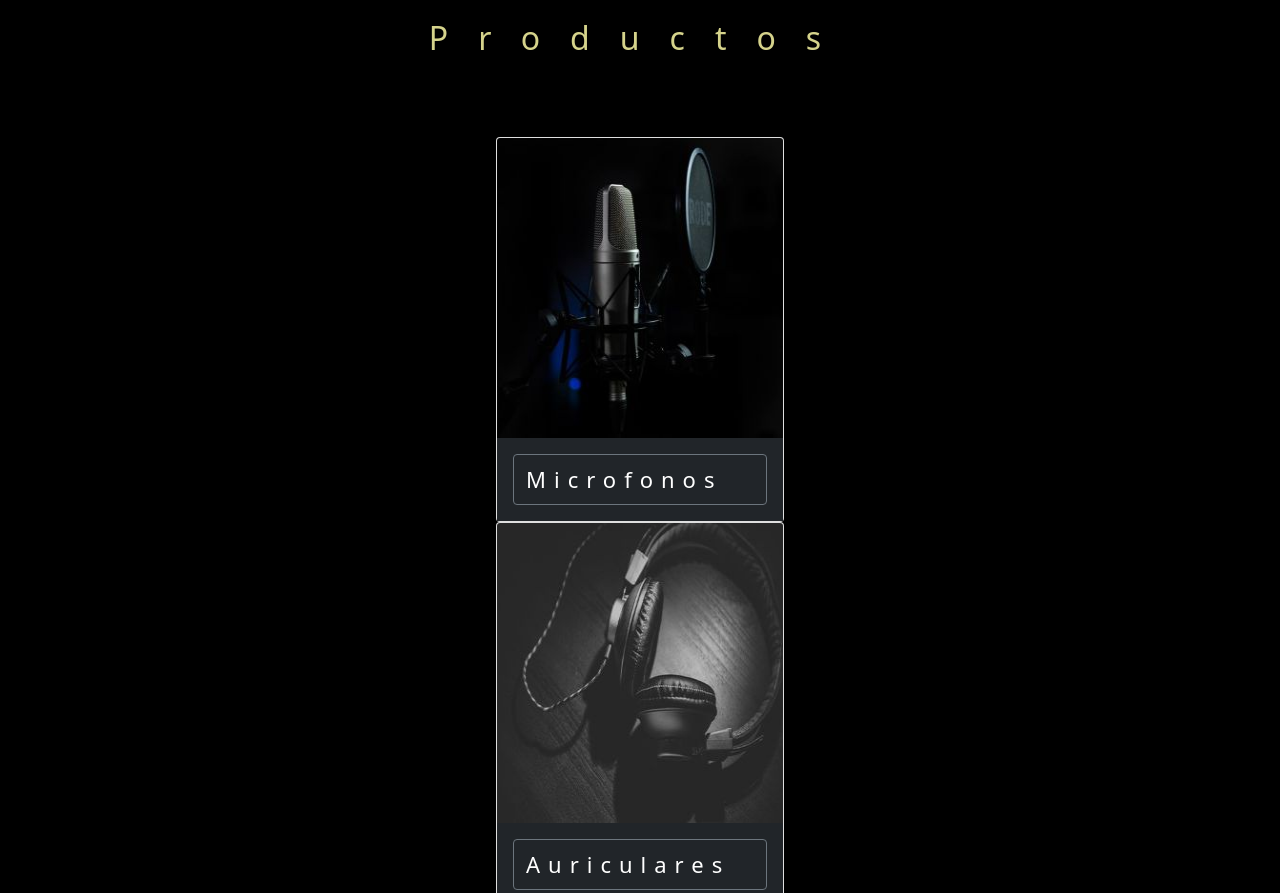
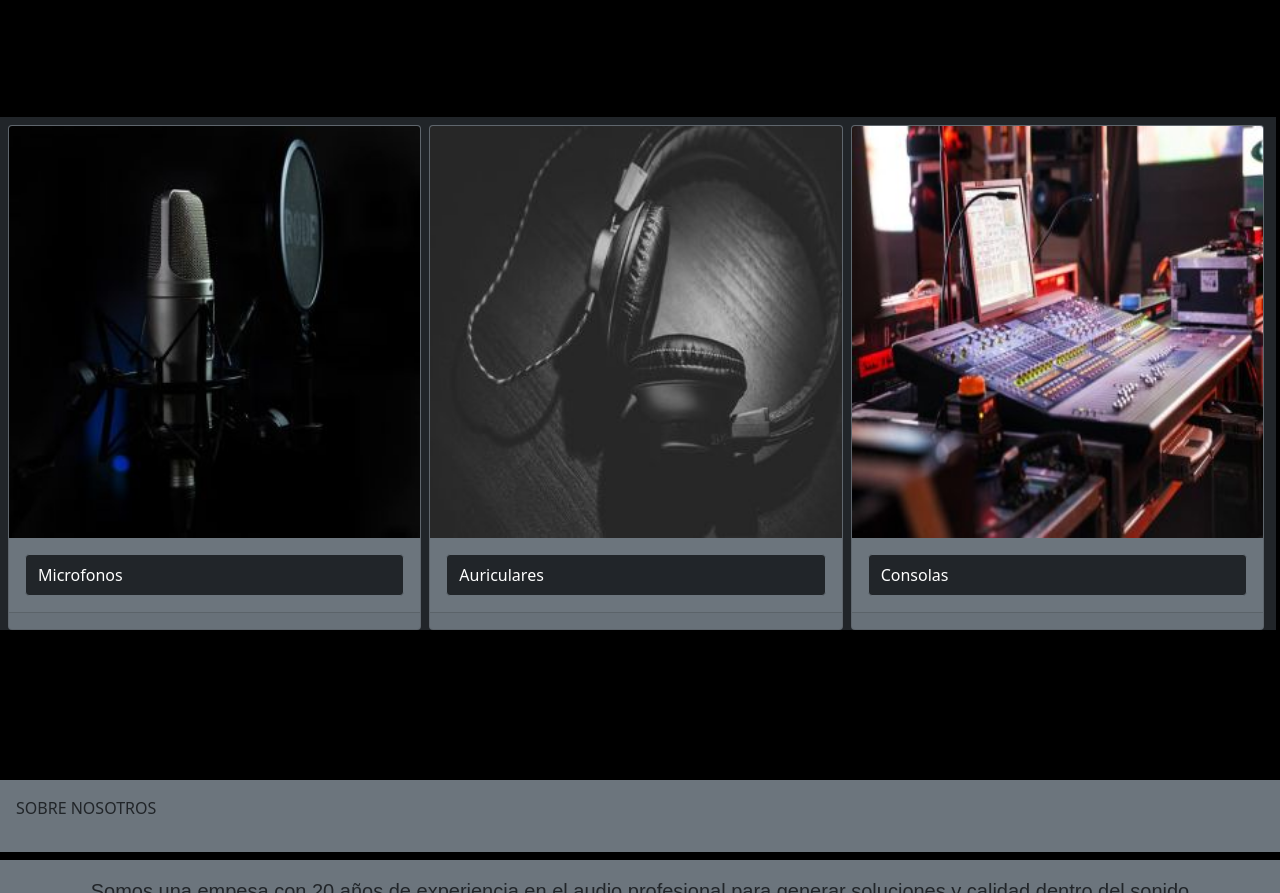
Before and after one commit to JulianPonce/Proyectoaudiomant, a plain HTML site: page index.html in a window 1280 px wide. Shown: the part 1021-1914 px from the top of the page. Drawn offline with nearby package versions, Linux system fonts and the light colour scheme.

Commit message:
se cambiaron las cards del index

```diff
--- a/estilos/boot.css
+++ b/estilos/boot.css
@@ -49,24 +49,24 @@ background-color:black;
 
 .titulomain{
 	color:#D5D38B;
-	padding-top:20px;
+	padding-top:80px;
+	padding-bottom: 40px;
 	text-align: center;
 	letter-spacing: 30px;
 	font-size: 40px;
 }
+
 section .cuerpo{
 	padding-top: 80px;
 	margin:auto;
 
 }
 
+.main .card{
+	margin-top: 30px,
+}
 
 
-
-.cuerpo div a {
-	font-size: 22px;
-	text-decoration: none;
-	letter-spacing: 8px
 
 }
 
--- a/estilos/mobile.css
+++ b/estilos/mobile.css
@@ -20,7 +20,7 @@
     letter-spacing: 15px;
 }
 
-}
+
 
 
 
--- a/index.html
+++ b/index.html
@@ -23,7 +23,6 @@
 
 
 
-    <body class="index">
 
          <header class="headermenu">
          <section class="banner"id="inicio">
@@ -81,6 +80,7 @@
 
 
 
+       <body class="index">
 
        <section class="carousel align-items-center">
 
@@ -137,31 +137,50 @@
       <h2  id="productos">Productos</h2>
       </div>
 
-      <section class="cuerpo  align-items-center" >
-
-      <div class="card " style="width: 18rem;margin:auto;">
-      <img src="img/microfono.jpg" width="300" height="300" class="card-img-top" alt="microfonos" title="microfonos">
-      <div class="card-body navbar-dark bg-dark ">
-       <a class="auris navbar btn btn-secondary navbar-dark bg-dark" href="microfonos.html">Microfonos</a>
-      </div>
-      </div>
+<section class="cuerpo  align-items-center" >
 
 
-      <div class="card" style="width: 18rem;margin:auto;">
-      <img src="img/auris.jpg"  width="300" height="300" class="card-img-top" alt="auriculares" title="auriculares">
-      <div class="card-body  navbar-dark bg-dark">
-       <a class="micros navbar btn btn-secondary navbar-dark bg-dark" href="Auriculares.html">Auriculares</a>
+<div class="container-fluid row row-cols-3 row-cols-md-3 g-2  bg-dark">
+  <div class="col ">
+    <div class="card h-100  bg-secondary">
+      <img src="img/microfono.jpg" class="card-img-top" alt="microfonos" title="microfonos">
+      <div class="card-body">
+        <a class="auris navbar btn btn-secondary bg-dark" href="microfonos.html">Microfonos</a>
       </div>
+      <div class="card-footer">
+
       </div>
+    </div>
+  </div>
+  <div class="col">
+    <div class="card h-100  bg-secondary">
+      <img src="img/auris.jpg" class="card-img-top" alt="auris" title="auriculares">
+      <div class="card-body">
+        <a class="micros navbar btn btn-secondary navbar-dark bg-dark" href="Auriculares.html">Auriculares</a>
+
+      </div>
+      <div class="card-footer">
+
+      </div>
+    </div>
+  </div>
+  <div class="col">
+    <div class="card h-100 bg-secondary">
+      <img src="img/consolas.jpg" class="card-img-top" alt="consolas" title="consolas">
+      <div class="card-body">
+         <a class="micros navbar btn btn-secondary navbar-dark bg-dark" href="consolas.html">Consolas</a>
+
+      </div>
+      <div class="card-footer">
+
+      </div>
+    </div>
+  </div>
+</div>
 
 
-       <div class="card" style="width: 18rem;margin:auto;">
-      <img src="img/consolas.jpg" width="300" height="300" class="card-img-top" alt="consolas" title="consolas">
-      <div class="card-body  navbar-dark bg-dark">
-       <a class="consolas btn btn-secondary navbar-dark bg-dark" href="Consolas.html">Consolas</a>
-      </div>
-      </div>
-      </section>
+       </section>
+
 
 
        </main>
```
Also changed, not shown: 1 other file.
